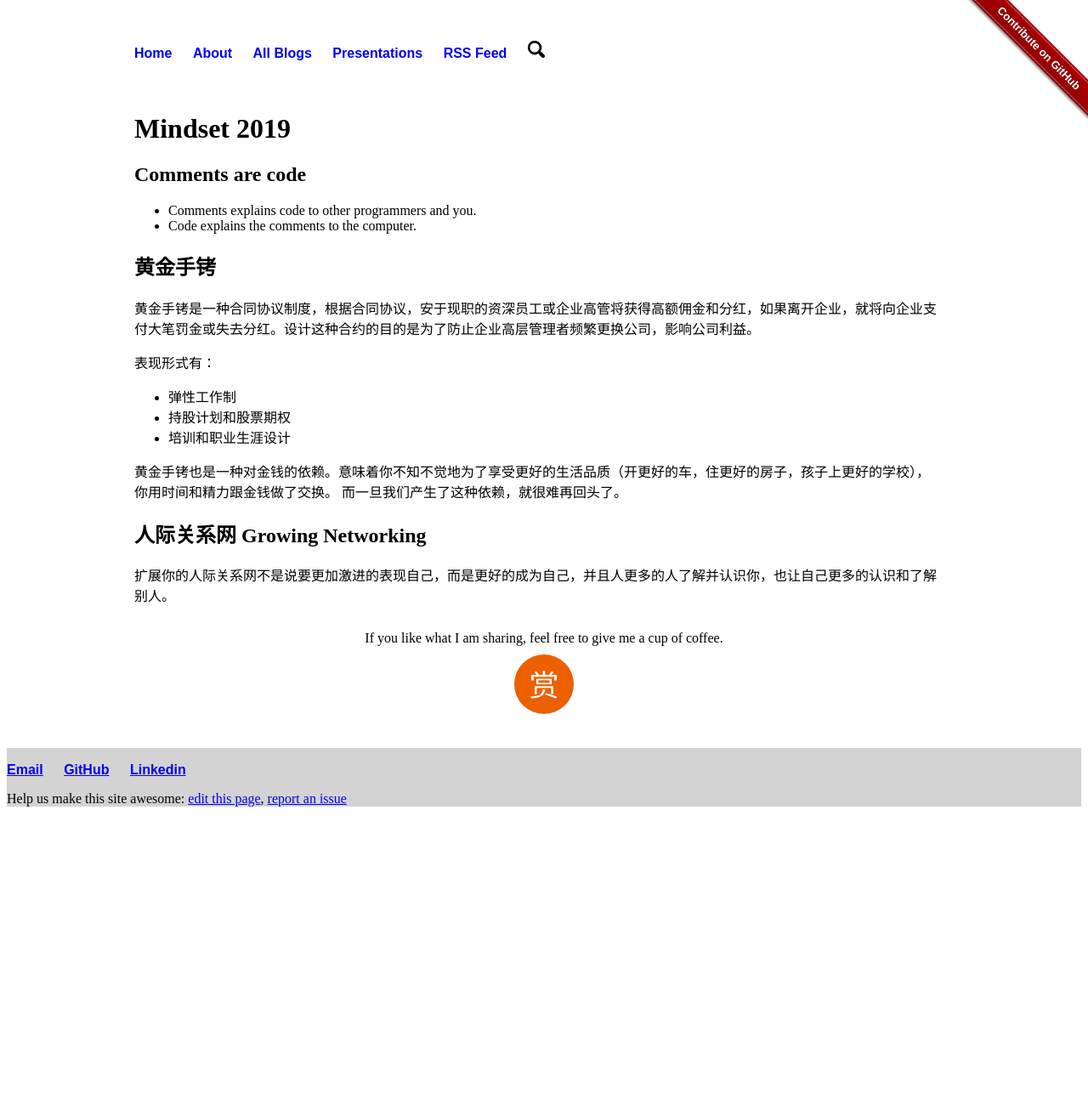
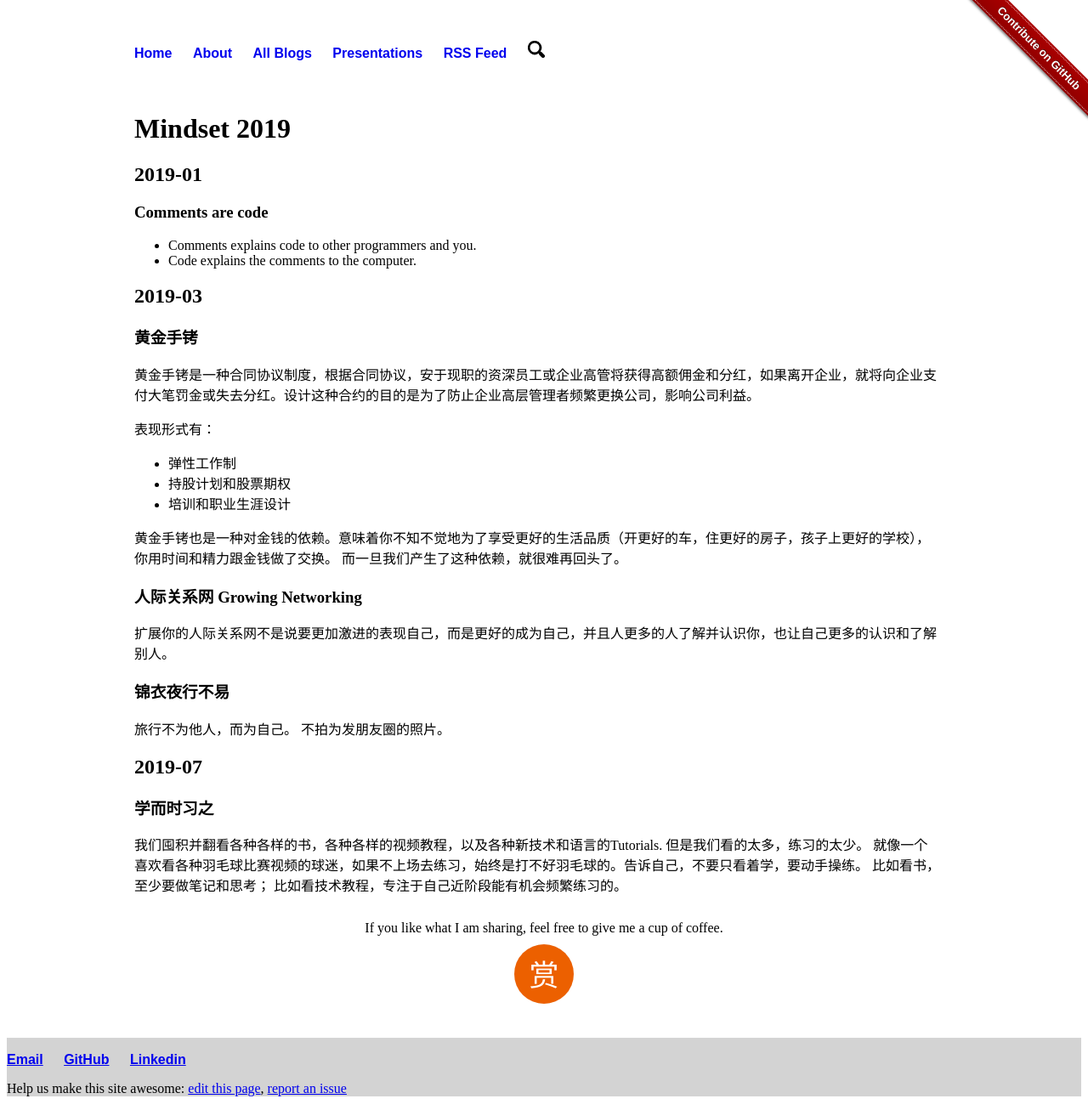
Before and after one commit to liuning0820/liuning0820.github.io, a Jekyll site: the page built from _posts/2019-07-27-mindset-2019.md, in a window 1280 px wide. Shown: the whole page at 85% size. Built offline with Jekyll 4.4.1, drawn with Linux system fonts in a browser that asks for light colours; our own code applies the rules of GitHub Pages for plain Markdown files; before the commit the page ends 965 px from its top, so only the background shows below that.

Commit message:
mindset 2019-07.

```diff
--- a/_posts/2019-04-24-mindset-2019.md
+++ b/_posts/2019-07-27-mindset-2019.md
@@ -1,11 +1,15 @@
 # Mindset 2019
 
-## Comments are code
+## 2019-01
+
+### Comments are code
 
 - Comments explains code to other programmers and you.
 - Code explains the comments to the computer.
 
-## 黄金手铐
+## 2019-03
+
+### 黄金手铐
 
 黄金手铐是一种合同协议制度，根据合同协议，安于现职的资深员工或企业高管将获得高额佣金和分红，如果离开企业，就将向企业支付大笔罚金或失去分红。设计这种合约的目的是为了防止企业高层管理者频繁更换公司，影响公司利益。
 
@@ -17,6 +21,18 @@
 
 黄金手铐也是一种对金钱的依赖。意味着你不知不觉地为了享受更好的生活品质（开更好的车，住更好的房子，孩子上更好的学校），你用时间和精力跟金钱做了交换。 而一旦我们产生了这种依赖，就很难再回头了。
 
-## 人际关系网 Growing Networking
+### 人际关系网 Growing Networking
 
 扩展你的人际关系网不是说要更加激进的表现自己，而是更好的成为自己，并且人更多的人了解并认识你，也让自己更多的认识和了解别人。
+
+### 锦衣夜行不易
+
+旅行不为他人，而为自己。 不拍为发朋友圈的照片。
+
+## 2019-07
+
+### 学而时习之
+
+我们囤积并翻看各种各样的书，各种各样的视频教程，以及各种新技术和语言的Tutorials. 但是我们看的太多，练习的太少。
+就像一个喜欢看各种羽毛球比赛视频的球迷，如果不上场去练习，始终是打不好羽毛球的。告诉自己，不要只看着学，要动手操练。
+比如看书，至少要做笔记和思考； 比如看技术教程，专注于自己近阶段能有机会频繁练习的。
```
Also changed, not shown: _posts/2019-04-23-play-with-firefox.md (+1 -0 lines).
